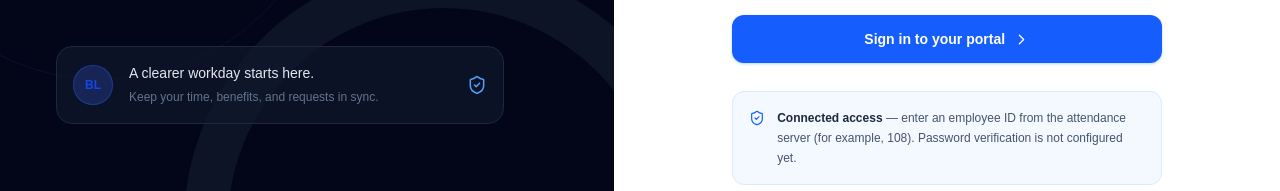
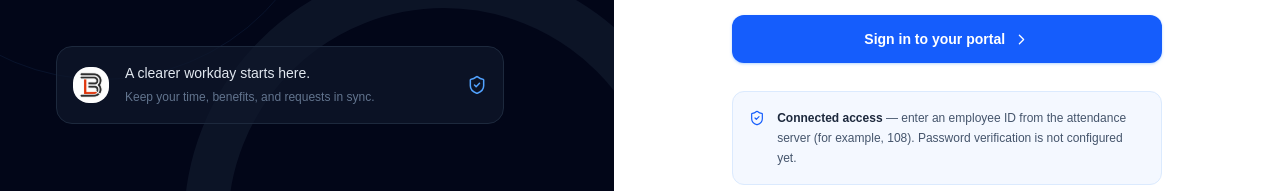
Before and after one commit to BemBexLab/employee-portal-ui, a Next.js app: page /login in a window 1280 px wide. Shown: the part 460-651 px from the top of the page. Built offline with nearby package versions, Linux system fonts and the light colour scheme.

Commit message:
Updated login page UI minor patches

```diff
--- a/app/login/page.tsx
+++ b/app/login/page.tsx
@@ -25,7 +25,13 @@ export default function LoginPage() {
         </div>
         <div className="relative z-10 flex items-center">
           <span className="flex h-9 w-9 items-center justify-center rounded-xl">
-            <Image className="rounded-md" src="/Bembex logo ( JPG ) Icon White 1.svg" alt="Bembex Lab Logo" width={24} height={24} />
+            <Image
+              className="rounded-md"
+              src="/Bembex logo ( JPG ) Icon White 1.svg"
+              alt="Bembex Lab Logo"
+              width={24}
+              height={24}
+            />
           </span>
           <span className="text-[15px] font-bold tracking-tight">
             Bembex Lab
@@ -46,11 +52,20 @@ export default function LoginPage() {
             one place.
           </p>
           <div className="mt-12 flex max-w-md items-center gap-4 rounded-2xl border border-slate-800 bg-slate-900/70 p-4">
-            <EmployeeAvatar
+            {/* <EmployeeAvatar
               initials="BL"
               size="md"
               className="bg-blue-950 text-blue-300 ring-blue-900"
-            />
+            /> */}
+            <span className="flex h-9 w-9 items-center justify-center rounded-xl">
+              <Image
+                className="rounded-2xl"
+                src="/Bembex logo ( JPG ) Icon White 1.svg"
+                alt="Bembex Lab Logo"
+                width={44}
+                height={44}
+              />
+            </span>
             <div>
               <p className="text-sm font-medium text-slate-200">
                 A clearer workday starts here.
@@ -75,7 +90,13 @@ export default function LoginPage() {
         <div className="w-full max-w-[430px]">
           <div className="mb-12 flex items-center lg:hidden">
             <span className="flex h-9 w-9 items-center justify-center rounded-xl text-white">
-              <Image className="rounded-md" src="/Bembex logo ( JPG ) Icon White 1.svg" alt="Bembex Lab Logo" width={24} height={24} />
+              <Image
+                className="rounded-md"
+                src="/Bembex logo ( JPG ) Icon White 1.svg"
+                alt="Bembex Lab Logo"
+                width={34}
+                height={34}
+              />
             </span>
             {/* <span className="text-[15px] font-bold tracking-tight text-slate-950">
               Bembex Lab
@@ -101,9 +122,11 @@ export default function LoginPage() {
               className="mt-0.5 shrink-0 text-blue-600"
             />
             <p>
-              <span className="font-semibold text-slate-800">Connected access</span> —
-              enter an employee ID from the attendance server (for example, 108).
-              Password verification is not configured yet.
+              <span className="font-semibold text-slate-800">
+                Connected access
+              </span>{" "}
+              — enter an employee ID from the attendance server (for example,
+              108). Password verification is not configured yet.
             </p>
           </div>
           <p className="mt-8 text-center text-xs text-slate-400">
```
